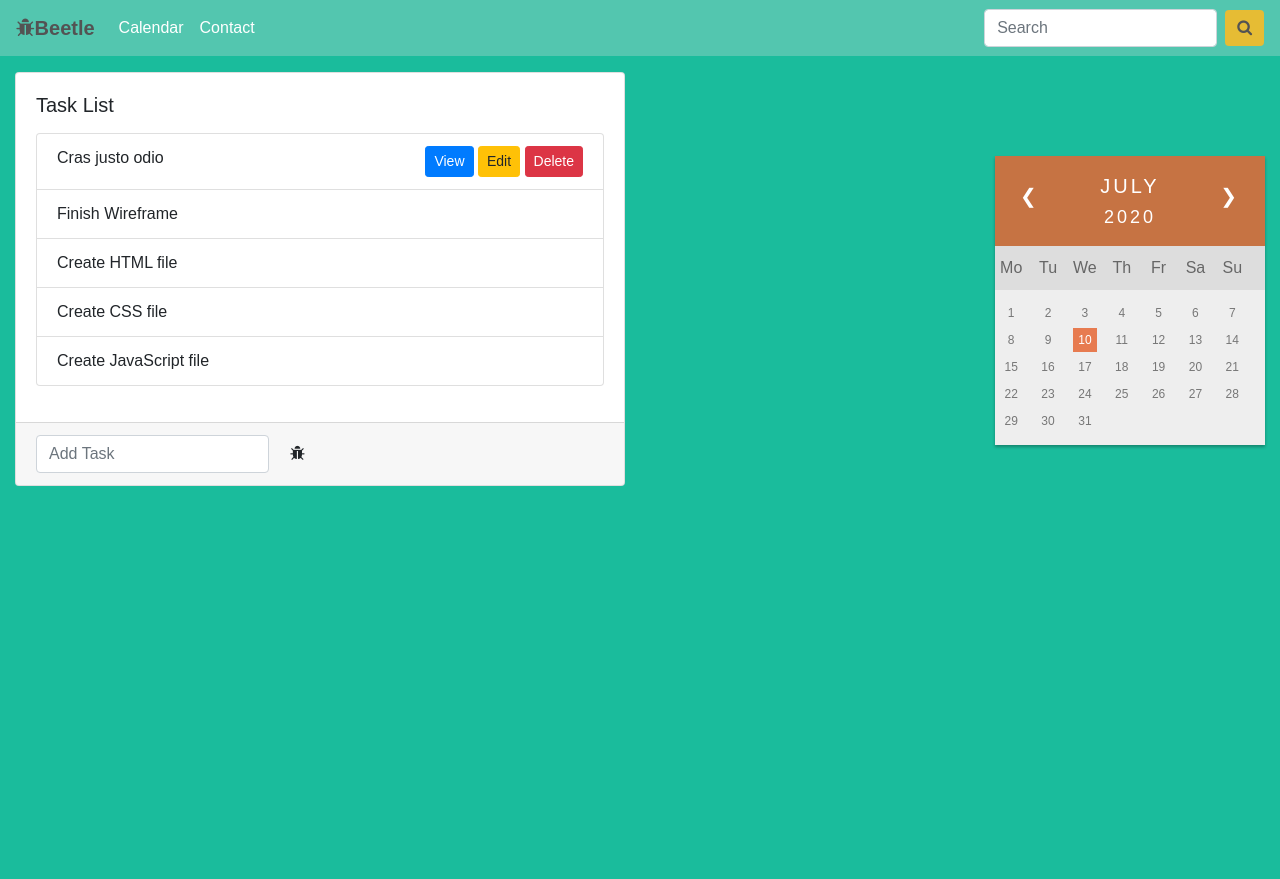
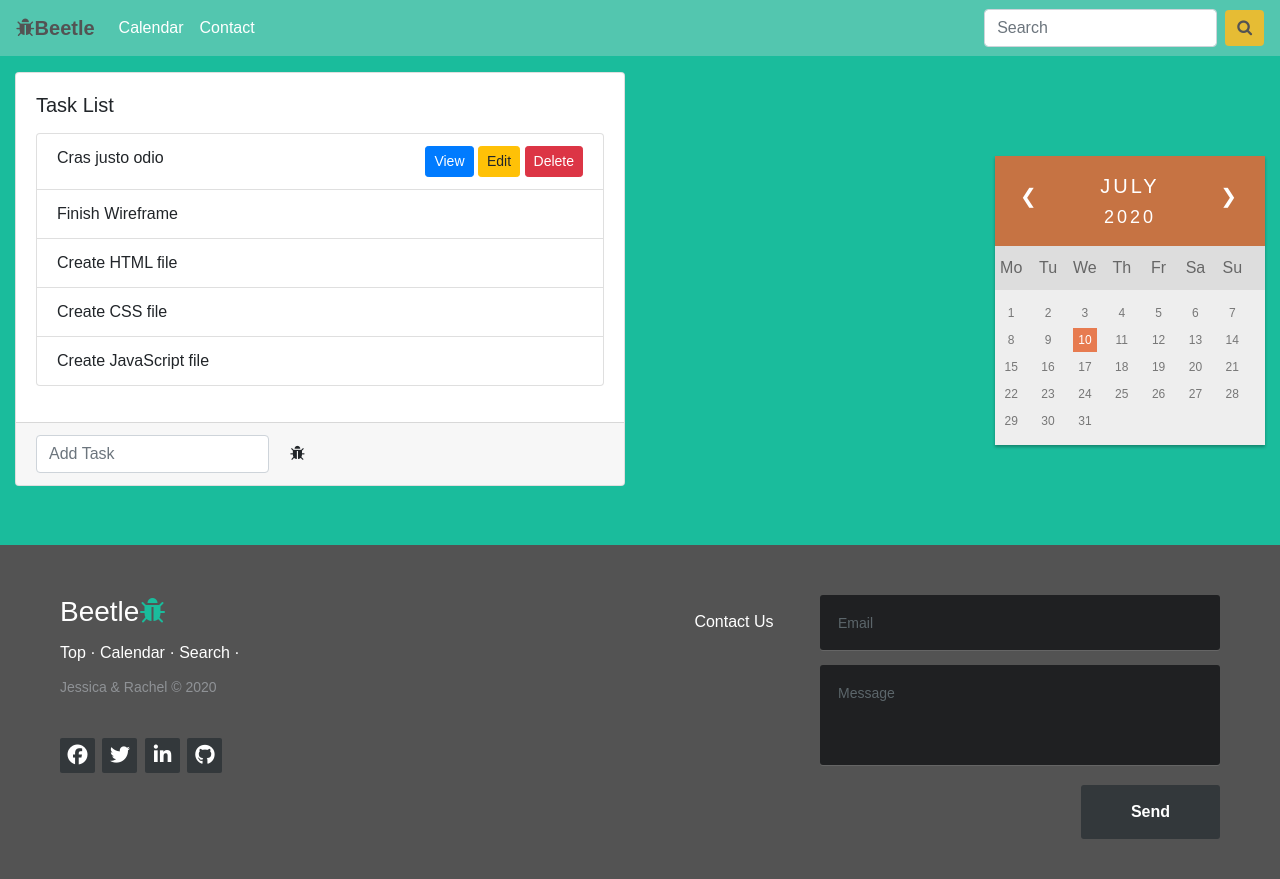
Before and after one commit to jtannerist/Tasklist, a plain HTML site: page index.html in a window 1280 px wide. Before the commit the page ends 800 px from the top, so only its background shows below. Drawn offline with nearby package versions, Linux system fonts and the light colour scheme.

Commit message:
footer & internal page hyperlinks

```diff
--- a/index.html
+++ b/index.html
@@ -34,7 +34,7 @@
         <a class="nav-link" href="#">Calendar <span class="sr-only">(current)</span></a>
       </li>
       <li class="nav-item">
-        <a class="nav-link" href="#">Contact</a>
+        <a class="nav-link" href="#contact">Contact</a>
       </li>
     </ul>
 <!-- Nav bar search bar-->
@@ -248,12 +248,38 @@
           </div>
         </div>
 <!-- End Add Task Modal -->
+  </div>
 
 
+</body>
 
-
-
-
+<!-- Start Footer -->
+<footer class="footer-distributed">
+  <div class="footer-left">
+    <h3>Beetle<span><i class="fa fa-bug"></i></span></h3>
+    <p class="footer-links">
+      <a href="#">Top</a>
+      ·
+      <a href="#">Calendar</a>
+      ·
+      <a href="#search">Search</a>
+      ·
+    </p>
+    <p class="footer-company-name">Jessica & Rachel © 2020</p>
+    <div class="footer-icons">
+      <a href="#"><i class="fa fa-facebook"></i></a>
+      <a href="#"><i class="fa fa-twitter"></i></a>
+      <a href="#"><i class="fa fa-linkedin"></i></a>
+      <a href="#"><i class="fa fa-github"></i></a>
+    </div>
   </div>
-</body>
+  <div id=contact class="footer-right">
+    <p>Contact Us</p>
+    <form action="#" method="post">
+      <input type="text" name="email" placeholder="Email">
+      <textarea name="message" placeholder="Message"></textarea>
+      <button>Send</button>
+    </form>
+  </div>
+</footer>
 </html>
--- a/style.css
+++ b/style.css
@@ -166,3 +166,208 @@ h4,
 }
 /* --- end Edit Task modal --- */
 /* --- End Calendar --- */
+
+/* --- Start Footer --- */
+
+.footer-distributed {
+  background: rgb(83, 83, 83);
+  box-shadow: 0 1px 1px 0 rgba(0, 0, 0, 0.12);
+  box-sizing: border-box;
+  width: 100%;
+  font: bold 16px;
+  text-align: left;
+  padding: 50px 60px 40px;
+  overflow: hidden;
+}
+
+section {
+  width: 100%;
+  display: inline-block;
+  background: #ccc;
+  height: 60vh;
+  text-align: center;
+  font-size: 22px;
+  font-weight: 700;
+  text-decoration: underline;
+}
+
+/* Footer left */
+.footer-distributed .footer-left {
+  float: left;
+}
+
+/* The company logo */
+.footer-distributed h3 {
+  color: #ffffff;
+  margin: 0 0 10px;
+}
+
+.footer-distributed h3 span {
+  color: #1abc9c;
+}
+
+/* Footer links */
+.footer-distributed .footer-links {
+  color: #ffffff;
+  margin: 0 0 10px;
+  padding: 0;
+}
+
+.footer-distributed .footer-links a {
+  display: inline-block;
+  line-height: 1.8;
+  text-decoration: none;
+  color: inherit;
+}
+
+.footer-distributed .footer-company-name {
+  color: #8f9296;
+  font-size: 14px;
+  font-weight: normal;
+  margin: 0;
+}
+
+/* Footer social icons */
+
+.footer-distributed .footer-icons {
+  margin-top: 40px;
+}
+
+.footer-distributed .footer-icons a {
+  display: inline-block;
+  width: 35px;
+  height: 35px;
+  cursor: pointer;
+  background-color: #33383b;
+  border-radius: 2px;
+
+  font-size: 20px;
+  color: #ffffff;
+  text-align: center;
+  line-height: 35px;
+
+  margin-right: 3px;
+  margin-bottom: 5px;
+}
+
+/* Footer Right */
+
+.footer-distributed .footer-right {
+  float: right;
+}
+
+.footer-distributed .footer-right p {
+  display: inline-block;
+  vertical-align: top;
+  margin: 15px 42px 0 0;
+  color: #ffffff;
+}
+
+/* The contact form */
+
+.footer-distributed form {
+  display: inline-block;
+}
+
+.footer-distributed form input,
+.footer-distributed form textarea {
+  display: block;
+  border-radius: 3px;
+  box-sizing: border-box;
+  background-color: #1f2022;
+  box-shadow: 0 1px 0 0 rgba(255, 255, 255, 0.1);
+  border: none;
+  resize: none;
+
+  font: inherit;
+  font-size: 14px;
+  font-weight: normal;
+  color: #d1d2d2;
+
+  width: 400px;
+  padding: 18px;
+}
+
+.footer-distributed ::-webkit-input-placeholder {
+  color: #5c666b;
+}
+
+.footer-distributed ::-moz-placeholder {
+  color: #5c666b;
+  opacity: 1;
+}
+
+.footer-distributed :-ms-input-placeholder {
+  color: #5c666b;
+}
+
+.footer-distributed form input {
+  height: 55px;
+  margin-bottom: 15px;
+}
+
+.footer-distributed form textarea {
+  height: 100px;
+  margin-bottom: 20px;
+}
+
+.footer-distributed form button {
+  border-radius: 3px;
+  background-color: #33383b;
+  color: #ffffff;
+  border: 0;
+  padding: 15px 50px;
+  font-weight: bold;
+  float: right;
+}
+
+/* If you don't want the footer to be responsive, remove these media queries */
+
+@media (max-width: 1000px) {
+  .footer-distributed {
+    font: bold 14px sans-serif;
+  }
+
+  .footer-distributed .footer-company-name {
+    font-size: 12px;
+  }
+
+  .footer-distributed form input,
+  .footer-distributed form textarea {
+    width: 250px;
+  }
+
+  .footer-distributed form button {
+    padding: 10px 35px;
+  }
+}
+
+@media (max-width: 800px) {
+  .footer-distributed {
+    padding: 30px;
+  }
+
+  .footer-distributed .footer-left,
+  .footer-distributed .footer-right {
+    float: none;
+    max-width: 300px;
+    margin: 0 auto;
+  }
+
+  .footer-distributed .footer-left {
+    margin-bottom: 40px;
+  }
+
+  .footer-distributed form {
+    margin-top: 30px;
+  }
+
+  .footer-distributed form {
+    display: block;
+  }
+
+  .footer-distributed form button {
+    float: none;
+  }
+}
+/* --- End Footer --- */
```
